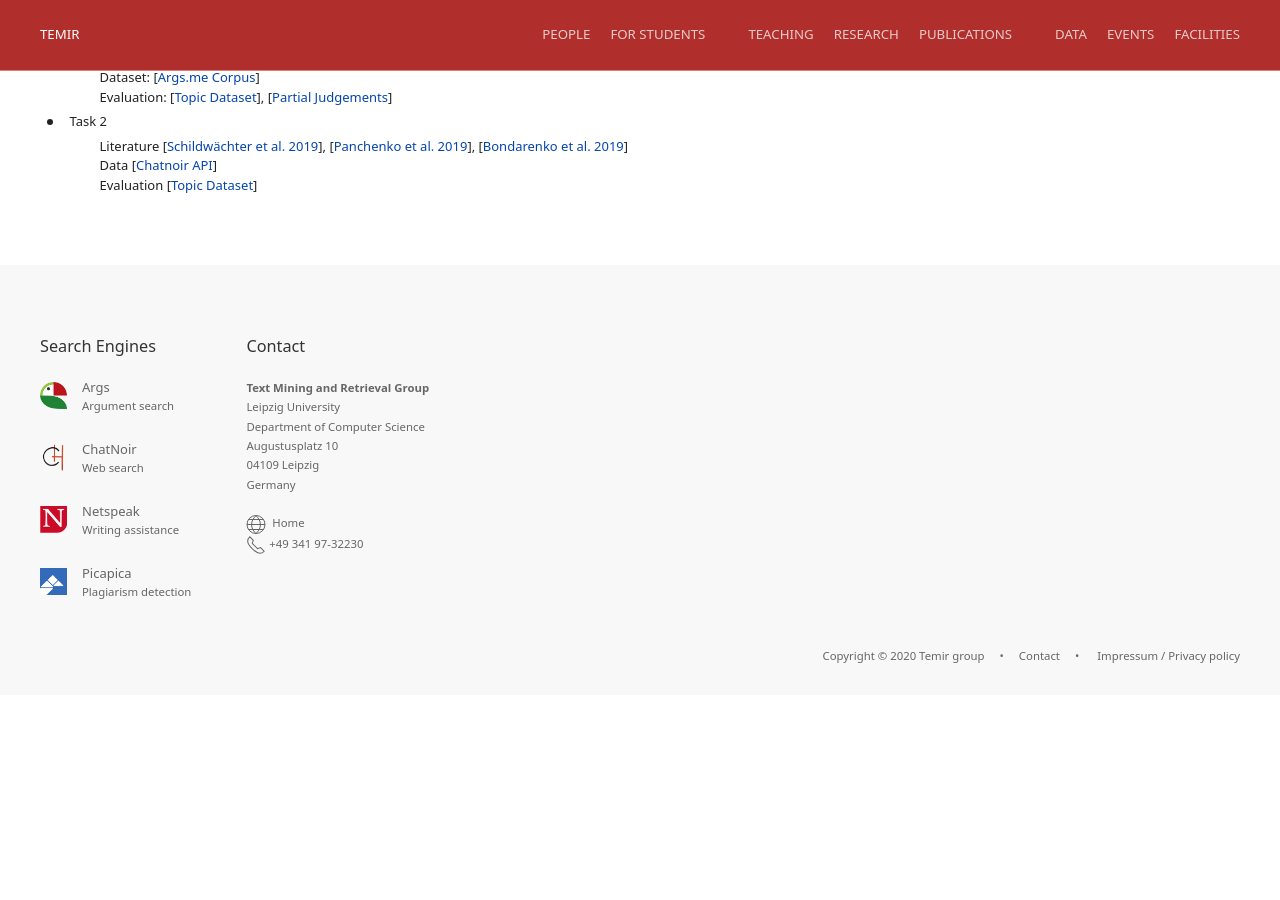
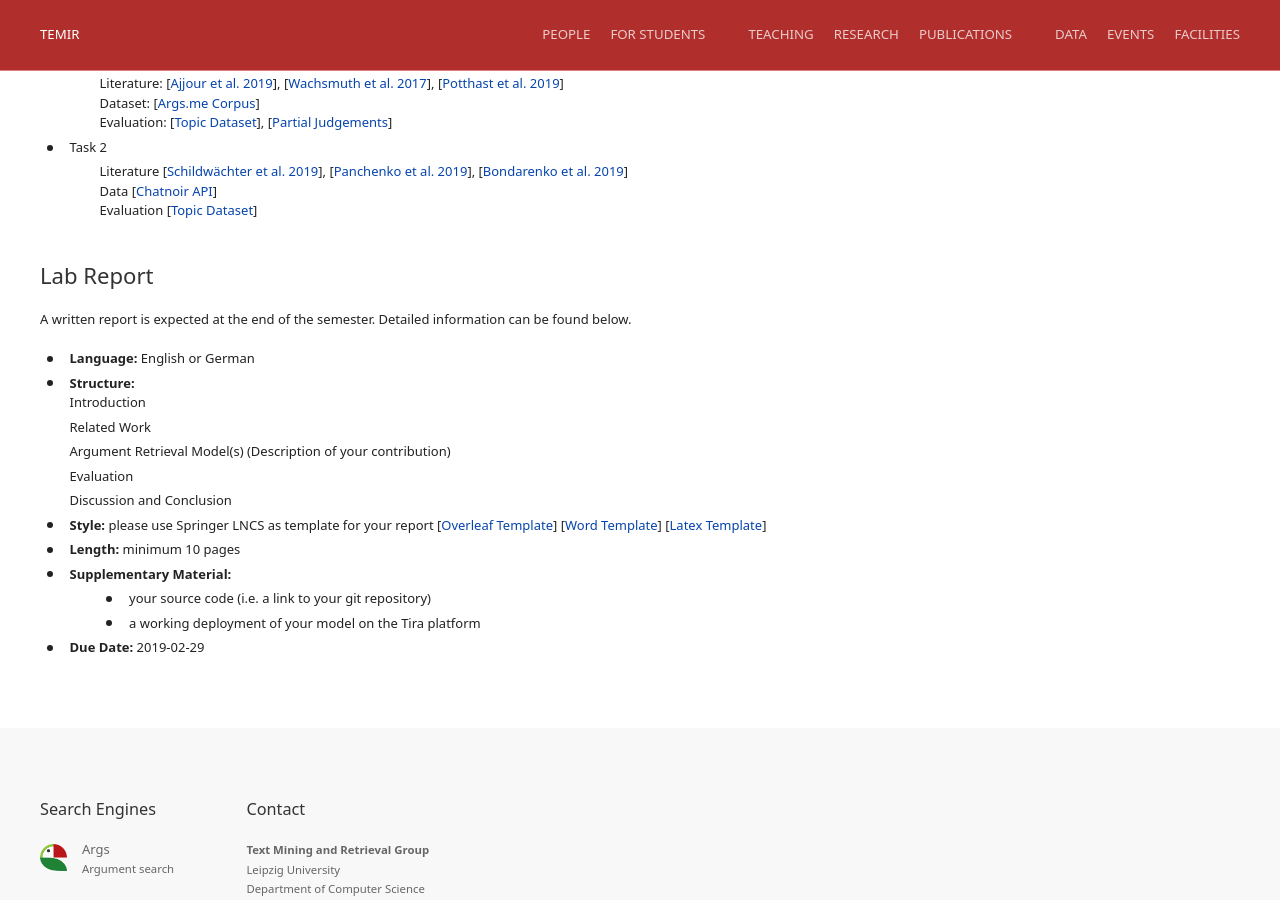
Before and after one commit to temir-org/temir-org.github.io, a Jekyll site: the page built from teaching/information-retrieval.html, in a window 1280 px wide and 900 px high, scrolled down 1871 px. Built offline with Jekyll 4.4.1, drawn with Linux system fonts in a browser that asks for light colours; before the commit the page ends 2566 px from its top, so only the background shows below that.

Commit message:
Added report information for ir lab page

```diff
--- a/teaching/information-retrieval.html
+++ b/teaching/information-retrieval.html
@@ -11,6 +11,7 @@ description: Course page of Information Retrieval
             <li><span data-uk-icon="chevron-down"></span>  <a href="#announcements">Announcements</a></li>
             <li><span data-uk-icon="chevron-down"></span>  <a href="#lecturenotes">Lecturenotes</a></li>
             <li><span data-uk-icon="chevron-down"></span>  <a href="#lab-project">Lab Project</a></li>
+            <li><span data-uk-icon="chevron-down"></span>  <a href="#report">Report</a></li>
         </ul>
         <h2 id="general-information">General Information</h2>
         <div class="uk-overflow-auto">
@@ -160,14 +161,14 @@ description: Course page of Information Retrieval
             <br /><br /></li>
       -->
         </ul>
-        <h2 id="lab-project">Lab Project</h2>
-        <p class="uk-text-left">
+    <h2 id="lab-project">Lab Project</h2>
+    <p class="uk-text-left">
         The lab consists of building and evaluating an information system for a specific domain. This entails related work search, data acquisition, data cleansing, indexing, selection and implementation of suitable retrieval models, development of a UI, evaluation of search quality, submission of a written report and well-documented source code, and a final presentation.
     </p>
     <p class="uk-text-left">
             Successful participation in the lab project is a prerequisite to complete the module.
-        </p>
-        <h3>Lab classes</h3>
+    </p>
+    <h3>Lab classes</h3>
     <ul class="uk-list uk-list-bullet">
       <li>2019-10-15. Introduction.
           [<a href="tunit-en-information-retrieval-intro.pdf">slides</a>]
@@ -215,5 +216,31 @@ description: Course page of Information Retrieval
         </ul>
        </li>
     </ul>
+    <h2 id="report">Lab Report</h2>
+    <p class="uk-text-left">
+        A written report is expected at the end of the semester. Detailed information can be found below.
+    </p>
+    <ul class="uk-list uk-list-bullet">
+      <li> <b>Language:</b> English or German </li>
+      <li> <b>Structure:</b>
+        <ol class="uk-list">
+            <li> Introduction </li>
+            <li> Related Work </li>
+            <li> Argument Retrieval Model(s) (Description of your contribution)</li>
+            <li> Evaluation </li>
+            <li> Discussion and Conclusion </li>
+        </ol>
+      </li>
+      <li> <b>Style:</b> please use Springer LNCS as template for your report [<a href="https://www.overleaf.com/latex/templates/springer-lecture-notes-in-computer-science/kzwwpvhwnvfj">Overleaf Template</a>] [<a href="ftp://ftp.springernature.com/cs-proceeding/llncs/word/splnproc1703.zip">Word Template</a>] [<a href="ftp://ftp.springernature.com/cs-proceeding/llncs/llncs2e.zip">Latex Template</a>]
+      </li>
+      <li> <b> Length: </b> minimum 10 pages
+      <li> <b>Supplementary Material:</b>
+        <ul class="uk-list uk-list-bullet">
+          <li>your source code (i.e. a link to your git repository)</li>
+          <li>a working deployment of your model on the Tira platform </li>
+        </ul>
+      </li>
+      <li> <b> Due Date: </b> 2019-02-29</li>
+    </ul>
     </div>
 </main>
```
